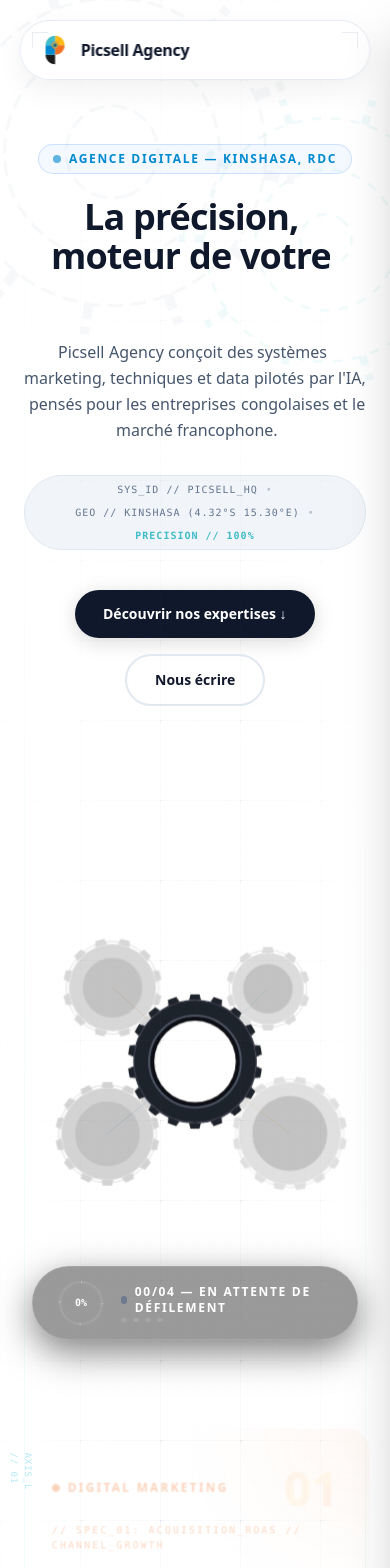
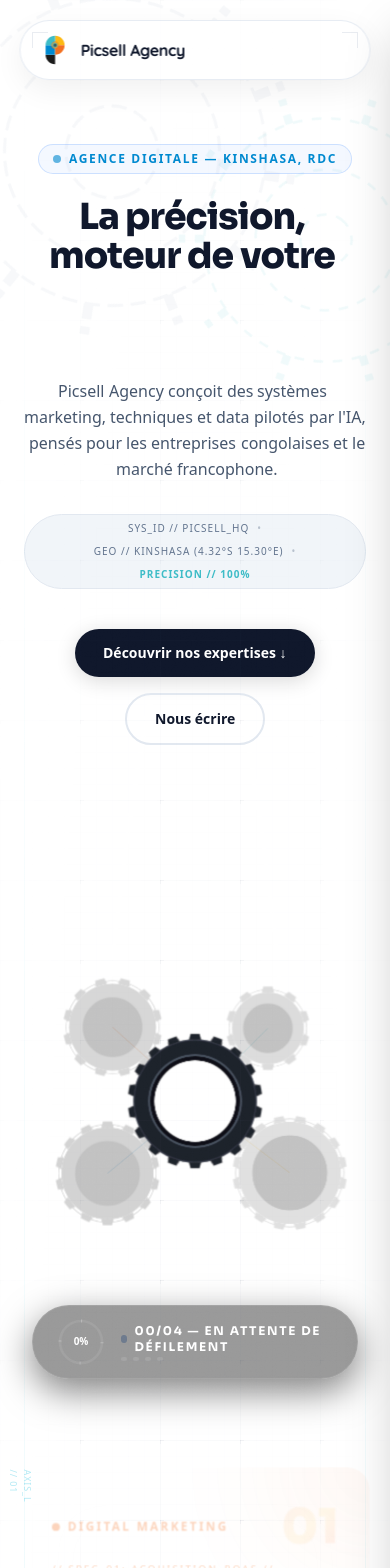
Before and after one commit to davidkalambay/picsell-vitrine, a Next.js app: page / in a window 390 px wide. Shown: the top 1568 px of the page. Built offline with nearby package versions, Linux system fonts and the light colour scheme.

Commit message:
feat(perf): implement CLS 0 layout shift prevention with strict aspect-ratios and font fallbacks (Winston 08)

```diff
--- a/src/app/globals.css
+++ b/src/app/globals.css
@@ -1,4 +1,10 @@
 @import "tailwindcss";
+
+@theme {
+  --font-sora: var(--font-sora), system-ui, -apple-system, BlinkMacSystemFont, "Segoe UI", Roboto, sans-serif;
+  --font-quicksand: var(--font-quicksand), system-ui, -apple-system, BlinkMacSystemFont, "Segoe UI", Roboto, sans-serif;
+  --font-mono: var(--font-geist-mono), ui-monospace, SFMono-Regular, Menlo, Monaco, Consolas, monospace;
+}
 
 :root {
   --bg: #FFFFFF;
@@ -16,6 +22,7 @@ body {
   margin: 0;
   background: var(--bg);
   color: var(--text);
+  font-feature-settings: "cv02", "cv03", "cv04", "cv11";
 }
 
 .navbar-glass {
@@ -32,6 +39,44 @@ body {
   text-transform: uppercase;
   pointer-events: none;
 }
+
+/* Winston 08: Zero Layout Shift (CLS 0) & Container Aspect Ratios */
+.engine-aspect-ratio {
+  aspect-ratio: 700 / 600;
+  contain-intrinsic-size: 700px 600px;
+  content-visibility: auto;
+  contain: layout paint;
+}
+
+.hero-engine-aspect-ratio {
+  aspect-ratio: 1200 / 900;
+  contain-intrinsic-size: 1200px 900px;
+  content-visibility: auto;
+  contain: layout paint;
+}
+
+.cls-card-contain {
+  contain: layout style;
+  min-height: 70vh;
+}
+
+.cls-terminal-reserve {
+  min-height: 180px;
+  contain: layout;
+}
+
+.cls-counter-reserve {
+  min-height: 140px;
+  contain: layout;
+}
+
+.tabular-nums {
+  font-variant-numeric: tabular-nums;
+  -moz-font-feature-settings: "tnum";
+  -webkit-font-feature-settings: "tnum";
+  font-feature-settings: "tnum";
+}
+
 
 /* Winston 02: 100% GPU Hardware Acceleration & Layer Compositing */
 .gpu-accelerated {
--- a/src/app/layout.tsx
+++ b/src/app/layout.tsx
@@ -1,5 +1,5 @@
 import type { Metadata } from "next";
-import { Geist, Geist_Mono } from "next/font/google";
+import { Geist, Geist_Mono, Sora, Quicksand } from "next/font/google";
 import { SettingsProvider } from "@/context/SettingsContext";
 import { SmoothScrollProvider } from "@/components/providers/SmoothScrollProvider";
 import { NoiseOverlay } from "@/components/NoiseOverlay";
@@ -9,11 +9,31 @@ import "./globals.css";
 const geistSans = Geist({
   variable: "--font-geist-sans",
   subsets: ["latin"],
+  display: "swap",
+  adjustFontFallback: true,
 });
 
 const geistMono = Geist_Mono({
   variable: "--font-geist-mono",
   subsets: ["latin"],
+  display: "swap",
+  adjustFontFallback: true,
+});
+
+const sora = Sora({
+  variable: "--font-sora",
+  subsets: ["latin"],
+  display: "swap",
+  adjustFontFallback: true,
+  weight: ["400", "600", "700", "800"],
+});
+
+const quicksand = Quicksand({
+  variable: "--font-quicksand",
+  subsets: ["latin"],
+  display: "swap",
+  adjustFontFallback: true,
+  weight: ["500", "700"],
 });
 
 export const metadata: Metadata = {
@@ -29,7 +49,7 @@ export default function RootLayout({
   return (
     <html lang="fr">
       <body
-        className={`${geistSans.variable} ${geistMono.variable} antialiased`}
+        className={`${geistSans.variable} ${geistMono.variable} ${sora.variable} ${quicksand.variable} antialiased`}
       >
         <SettingsProvider>
           <SmoothScrollProvider>
--- a/src/components/EngineeringTerminal.tsx
+++ b/src/components/EngineeringTerminal.tsx
@@ -33,7 +33,7 @@ const EngineeringTerminalComponent: React.FC<EngineeringTerminalProps> = ({
     };
 
     return (
-        <div className="mt-6 w-full rounded-2xl overflow-hidden bg-black/50 backdrop-blur-xl border border-white/10 shadow-2xl transition-all duration-300 hover:border-white/20 group/terminal">
+        <div className="mt-6 w-full cls-terminal-reserve rounded-2xl overflow-hidden bg-black/50 backdrop-blur-xl border border-white/10 shadow-2xl transition-all duration-300 hover:border-white/20 group/terminal">
             {/* Top Bar */}
             <div className="flex items-center justify-between px-4 py-2.5 bg-white/[0.03] border-b border-white/10">
                 {/* Traffic Lights */}
--- a/src/components/GearEngine.tsx
+++ b/src/components/GearEngine.tsx
@@ -77,12 +77,18 @@ const GearEngineComponent = () => {
     }, { scope: container });
 
     return (
-        <div className="w-screen h-screen flex justify-center items-center z-1">
+        <div className="w-screen h-screen flex justify-center items-center z-1 hero-engine-aspect-ratio">
             <svg
                 ref={container}
                 viewBox={viewBox}
+                width="1200"
+                height="900"
                 xmlns="http://www.w3.org/2000/svg"
-                className="w-[90%] md:w-[80%] h-[90%] max-w-[1000px] overflow-visible"
+                className="w-[90%] md:w-[80%] h-[90%] max-w-[1000px] overflow-visible gear-gpu-layer"
+                style={{
+                    aspectRatio: "1200/900",
+                    contain: "layout size",
+                }}
             >
                 <defs>
                     <path id="tooth-v23" d="M-9,-12 L9,-12 L12,0 L-12,0 Z" />
--- a/src/components/ScrollytellingEngine.tsx
+++ b/src/components/ScrollytellingEngine.tsx
@@ -236,7 +236,7 @@ const ScrollytellingEngineComponent: React.FC<ScrollytellingEngineProps> = ({ ac
     const activeAuraColor = activeSection ? SATELLITE_GEARS[activeSection]?.accentHex : "rgba(255, 255, 255, 0.05)";
 
     return (
-        <div className="w-full h-full flex justify-center items-center overflow-visible relative">
+        <div className="w-full h-full flex justify-center items-center overflow-visible relative engine-aspect-ratio">
             {/* Ambient Background Aura based on active section */}
             {settings.neonGlow && (
                 <div
@@ -248,8 +248,14 @@ const ScrollytellingEngineComponent: React.FC<ScrollytellingEngineProps> = ({ ac
             <svg
                 ref={container}
                 viewBox={viewBox}
+                width="700"
+                height="600"
                 xmlns="http://www.w3.org/2000/svg"
-                className="w-full max-w-[1000px] max-h-[80vh] overflow-visible"
+                className="w-full max-w-[1000px] max-h-[80vh] overflow-visible gear-gpu-layer"
+                style={{
+                    aspectRatio: "700/600",
+                    contain: "layout size",
+                }}
             >
                 <defs>
                     <path id={TOOTH_DEFINITION.pathId} d={TOOTH_DEFINITION.d} />
--- a/src/components/ScrollytellingSection.tsx
+++ b/src/components/ScrollytellingSection.tsx
@@ -311,16 +311,18 @@ export const ScrollytellingSection: React.FC = () => {
             {/* Desktop Layout: Grid. Mobile Layout: Stacked */}
             <div className="flex flex-col lg:grid lg:grid-cols-2 gap-12 lg:gap-24 relative">
 
-                {/* Visual side (Sticky) */}
+                {/* Visual side (Sticky) with CLS prevention */}
                 <div className="w-full h-full order-first lg:order-none z-0">
-                    <div className="sticky top-24 sm:top-28 flex flex-col items-center justify-center min-h-[450px] sm:min-h-[550px] lg:min-h-[620px] max-h-[85vh] w-full rounded-3xl p-4 sm:p-8">
-                        {/* 80% Scale Engine Container */}
-                        <div className="relative w-full h-[360px] sm:h-[440px] lg:h-[480px] flex items-center justify-center">
+                    <div className="sticky top-24 sm:top-28 flex flex-col items-center justify-center min-h-[480px] sm:min-h-[560px] lg:min-h-[620px] max-h-[85vh] w-full rounded-3xl p-4 sm:p-8 contain-layout">
+                        {/* 80% Scale Engine Container with strict aspect ratio */}
+                        <div className="relative w-full h-[360px] sm:h-[440px] lg:h-[480px] aspect-[700/600] flex items-center justify-center contain-layout">
                             <ScrollytellingEngine activeSection={activeSection} />
                         </div>
 
-                        {/* Circular Progress Ring HUD (Sally's Idea 08) */}
-                        <CircularProgressRing activeSection={activeSection} />
+                        {/* Circular Progress Ring HUD (Sally's Idea 08) with reserved container */}
+                        <div className="min-h-[72px] flex items-center justify-center w-full">
+                            <CircularProgressRing activeSection={activeSection} />
+                        </div>
                     </div>
                 </div>
 
@@ -332,7 +334,7 @@ export const ScrollytellingSection: React.FC = () => {
                     {/* Section 1: Marketing Card */}
                     <div
                         id="story-marketing"
-                        className={`min-h-[70vh] flex flex-col justify-center p-8 sm:p-12 rounded-3xl backdrop-blur-2xl transition-all duration-700 relative overflow-hidden border ${
+                        className={`min-h-[70vh] cls-card-contain flex flex-col justify-center p-8 sm:p-12 rounded-3xl backdrop-blur-2xl transition-all duration-700 relative overflow-hidden border ${
                             activeSection === 'marketing'
                                 ? 'bg-gradient-to-br from-[rgba(243,112,33,0.1)] via-white/[0.04] to-transparent border-[var(--pic-orange,#f37021)]/40 shadow-[0_20px_50px_rgba(243,112,33,0.15)] opacity-100 translate-y-0 scale-100'
                                 : 'bg-white/[0.02] border-white/[0.06] opacity-30 translate-y-4 scale-[0.98]'
@@ -404,7 +406,7 @@ export const ScrollytellingSection: React.FC = () => {
                     {/* Section 2: Automation Card */}
                     <div
                         id="story-automation"
-                        className={`min-h-[70vh] flex flex-col justify-center p-8 sm:p-12 rounded-3xl backdrop-blur-2xl transition-all duration-700 relative overflow-hidden border ${
+                        className={`min-h-[70vh] cls-card-contain flex flex-col justify-center p-8 sm:p-12 rounded-3xl backdrop-blur-2xl transition-all duration-700 relative overflow-hidden border ${
                             activeSection === 'automation'
                                 ? 'bg-gradient-to-br from-[rgba(61,188,199,0.1)] via-white/[0.04] to-transparent border-[var(--pic-turquoise,#3dbcc7)]/40 shadow-[0_20px_50px_rgba(61,188,199,0.15)] opacity-100 translate-y-0 scale-100'
                                 : 'bg-white/[0.02] border-white/[0.06] opacity-30 translate-y-4 scale-[0.98]'
@@ -475,7 +477,7 @@ export const ScrollytellingSection: React.FC = () => {
                     {/* Section 3: Development Card */}
                     <div
                         id="story-development"
-                        className={`min-h-[70vh] flex flex-col justify-center p-8 sm:p-12 rounded-3xl backdrop-blur-2xl transition-all duration-700 relative overflow-hidden border ${
+                        className={`min-h-[70vh] cls-card-contain flex flex-col justify-center p-8 sm:p-12 rounded-3xl backdrop-blur-2xl transition-all duration-700 relative overflow-hidden border ${
                             activeSection === 'development'
                                 ? 'bg-gradient-to-br from-[rgba(0,137,208,0.1)] via-white/[0.04] to-transparent border-[var(--pic-blue,#0089d0)]/40 shadow-[0_20px_50px_rgba(0,137,208,0.15)] opacity-100 translate-y-0 scale-100'
                                 : 'bg-white/[0.02] border-white/[0.06] opacity-30 translate-y-4 scale-[0.98]'
@@ -546,7 +548,7 @@ export const ScrollytellingSection: React.FC = () => {
                     {/* Section 4: Data Intelligence Card */}
                     <div
                         id="story-data"
-                        className={`min-h-[70vh] flex flex-col justify-center p-8 sm:p-12 rounded-3xl backdrop-blur-2xl transition-all duration-700 relative overflow-hidden border ${
+                        className={`min-h-[70vh] cls-card-contain flex flex-col justify-center p-8 sm:p-12 rounded-3xl backdrop-blur-2xl transition-all duration-700 relative overflow-hidden border ${
                             activeSection === 'data'
                                 ? 'bg-gradient-to-br from-[rgba(253,185,19,0.1)] via-white/[0.04] to-transparent border-[var(--pic-gold,#fdb913)]/40 shadow-[0_20px_50px_rgba(253,185,19,0.15)] opacity-100 translate-y-0 scale-100'
                                 : 'bg-white/[0.02] border-white/[0.06] opacity-30 translate-y-4 scale-[0.98]'
```
Also changed, not shown: src/components/DataLiveCounter.tsx (+5 -5 lines), 1 other file (tests, documents, lock files or other folders).
